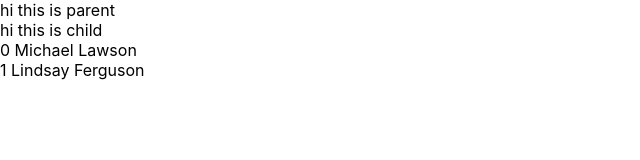
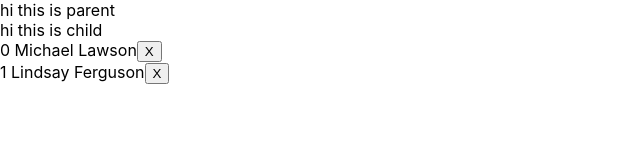
Before and after one commit to gautamakash91/batch17-react, a React (Create React App) app: page / in a window 1280 px wide. Shown: the top 160 px of the page, without its empty margins (0-640 px from the left). Built offline with nearby package versions, Linux system fonts and the light colour scheme.

Commit message:
delete logic added

```diff
--- a/src/newcomp/child.js
+++ b/src/newcomp/child.js
@@ -8,8 +8,14 @@ export default function Child(props) {
 
   const showLayout = (obj, index) => {
     return (
-      <div>{index} {obj.first_name} {obj.last_name}</div>
+      <div>{index} {obj.first_name} {obj.last_name}
+        <button onClick={() => { handleDelete(index) }}>X</button>
+      </div>
     )
+  }
+
+  const handleDelete = (index) => {
+    console.log(index);
   }
 
   return (
```
